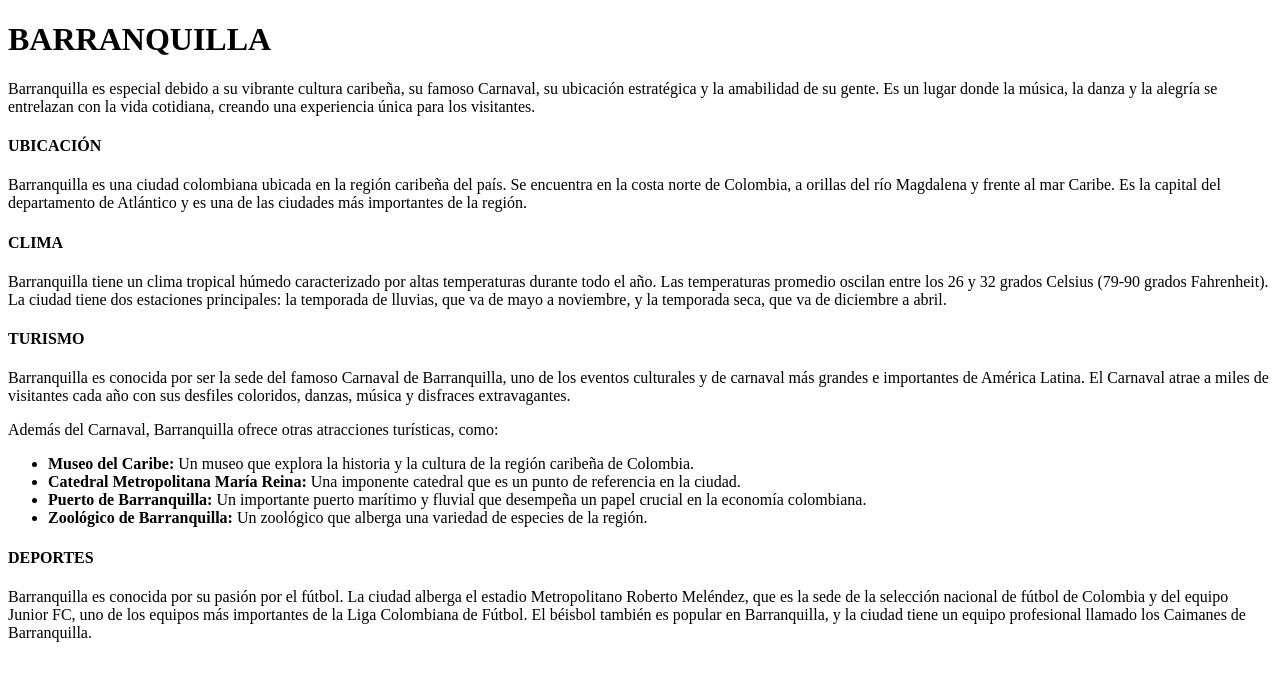
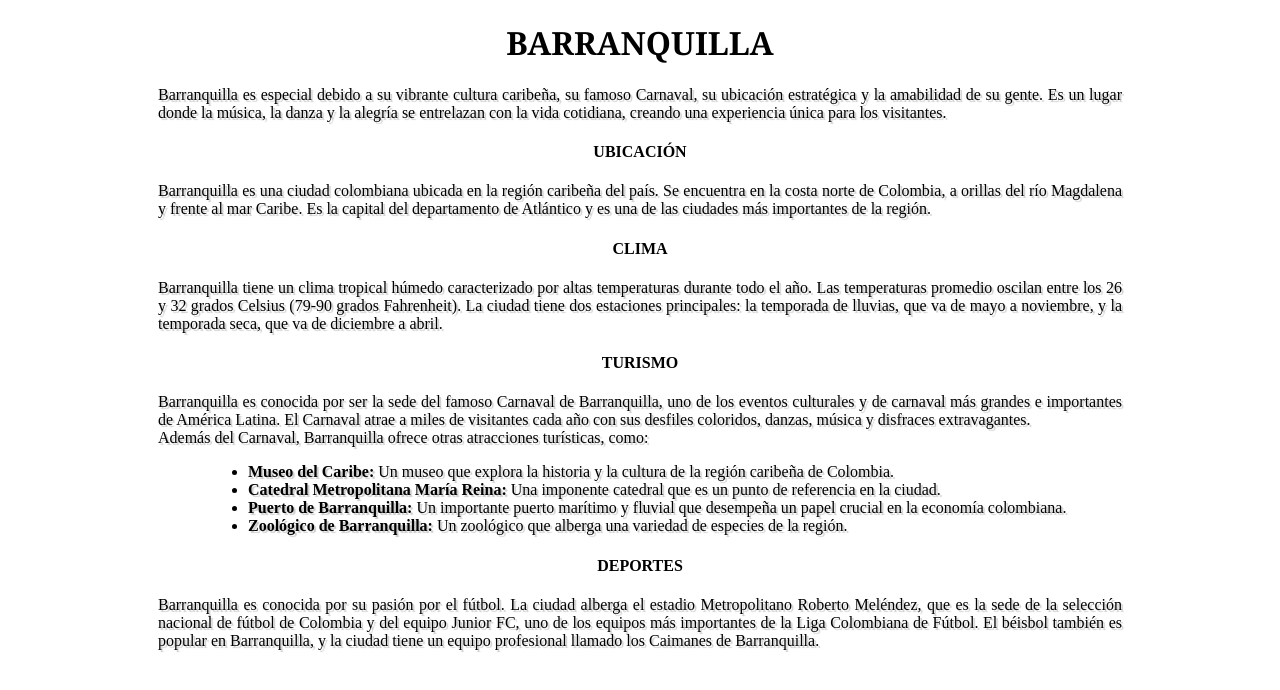
Before and after one commit to CarNi2002/BuenasPracticasGuia3, a plain HTML site: page index.html in a window 1280 px wide. Drawn offline with Linux system fonts and the light colour scheme.

Commit message:
Alineación de textos (Ver. Beta_1.1)

```diff
--- /dev/null
+++ b/css/style.css
@@ -0,0 +1,20 @@
+h1{
+    text-align: center;
+    font-family: Georgia, 'Times New Roman', Times, serif;
+}
+
+h4{
+    text-align: center;
+}
+
+p{
+    margin: 0px 150px 0px 150px;
+    text-align: justify;
+    text-shadow: 2px 2px 1px rgba(0, 0, 0, 0.207);
+}
+
+li{
+    margin: 0px 200px 0px 200px;
+    text-align: justify;
+    text-shadow: 2px 2px 1px rgba(0, 0, 0, 0.207);
+}
--- a/index.html
+++ b/index.html
@@ -4,6 +4,7 @@
     <meta charset="UTF-8">
     <meta name="viewport" content="width=device-width, initial-scale=1.0">
     <title>InfoCuC</title>
+    <link rel="stylesheet" href="css/style.css">
 </head>
 <body>
 
```
